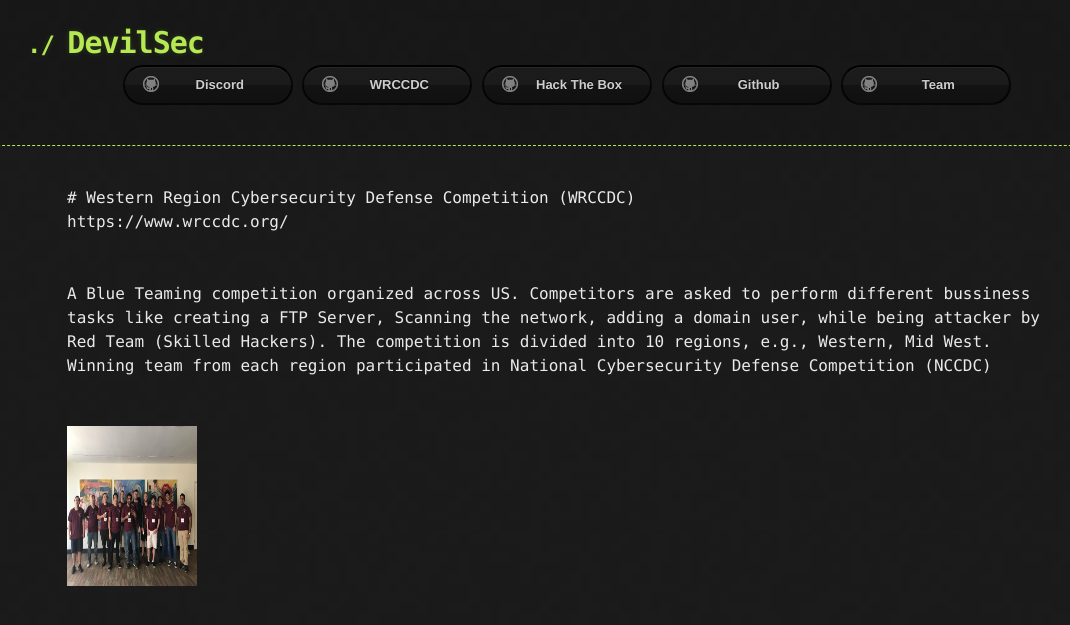
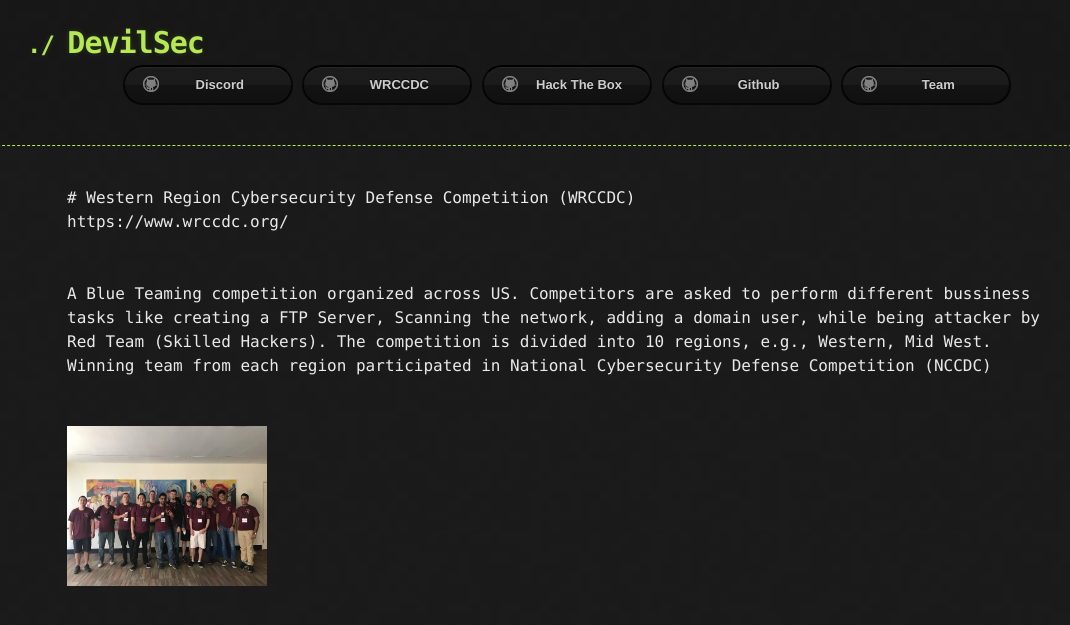
Before and after one commit to josephaorahim/asu_devilsec_website, a Jekyll site: the page built from wrccdc.html, in a window 1280 px wide. Shown: the top 625 px of the page, without its empty margins (73-1143 px from the left). Built offline with Jekyll 4.4.1, drawn with Linux system fonts in a browser that asks for light colours.

Commit message:
updates to website 4

```diff
--- a/wrccdc.html
+++ b/wrccdc.html
@@ -9,4 +9,4 @@
 <br><br/>
 <img src="images/ccdc15.jpg"
      alt="WRCCDC Team 2017"
-     style="width:130px;height:160px;" />
+     style="width:200px;height:160px;" />
```
